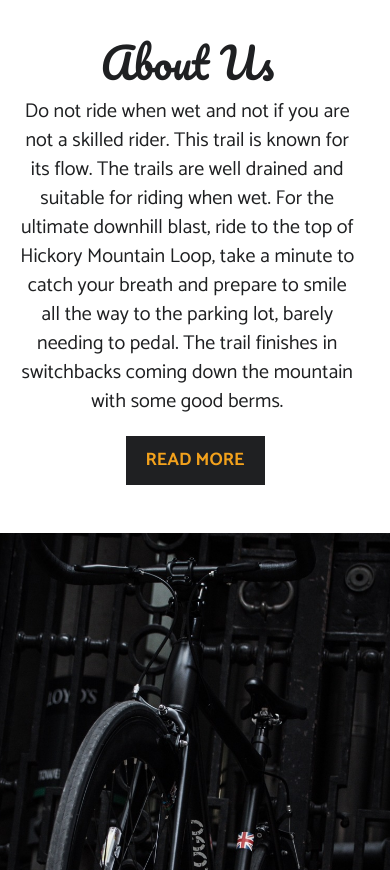
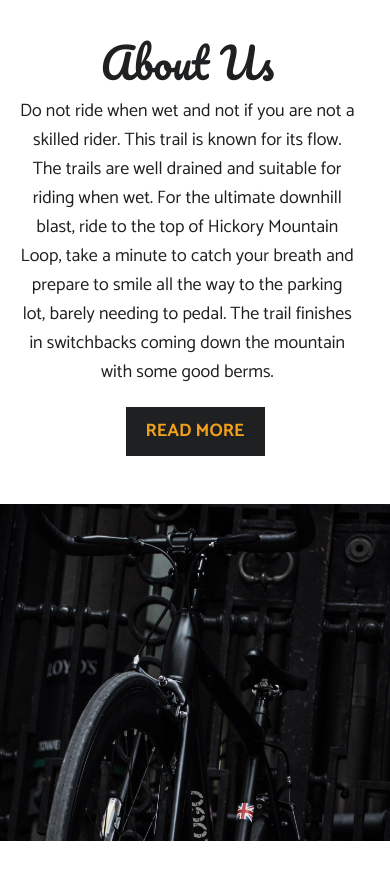
Before and after one commit to therealsylaucoin/bikerland, a plain HTML site: page index.html in a window 390 px wide. Shown: the part 1182-2052 px from the top of the page. Drawn offline with Linux system fonts and the light colour scheme.

Commit message:
changed page title

```diff
--- a/index.html
+++ b/index.html
@@ -4,7 +4,7 @@
 <head>
     <meta charset="UTF-8">
     <meta name="viewport" content="width=device-width, initial-scale=1.0">
-    <title>Sylvie Aucoin - Project 1</title>
+    <title>Syl Aucoin - Project 1 - Bikerland</title>
     <link rel="stylesheet" href="./styles/style.css">
     <link href="https://fonts.googleapis.com/css2?family=Catamaran:wght@400;700&family=Pacifico&display=swap"
         rel="stylesheet">
--- a/styles/style.css
+++ b/styles/style.css
@@ -402,6 +402,19 @@ input[type=submit] {
     input[type=submit] {
         width: 40%;
     }
+
+    p {
+        font-size: 1.8rem;
+    }
+
+
+
+    .featuredText p,
+    .featuredText h2,
+    .content p,
+    .content h2 {
+        margin-bottom: 20px;
+    }
 }
 
 /* Addiitonal break point for better responsiveness */
```
